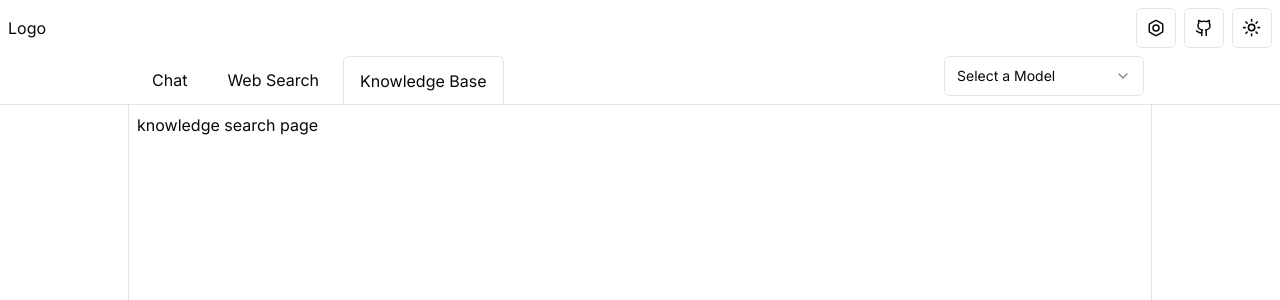
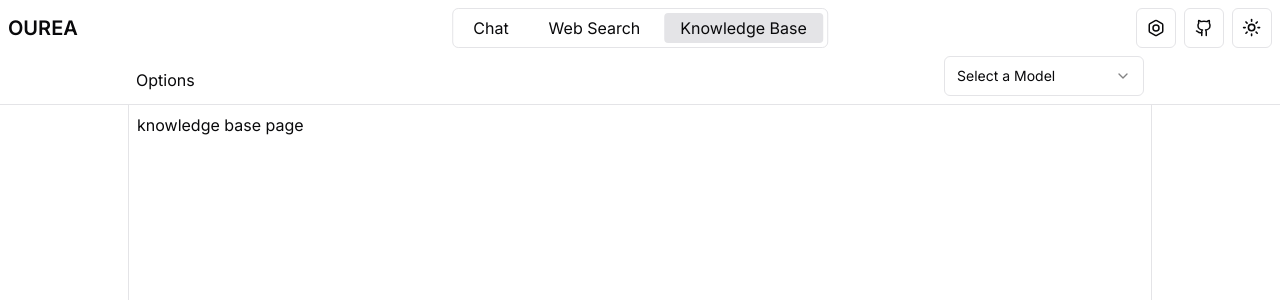
Before and after one commit to SpaceSkater/chat-ourea, a Next.js app: page /knowledge-base in a window 1280 px wide. Shown: the top 300 px of the page. Built offline with nearby package versions, Linux system fonts and the light colour scheme.

Commit message:
style: modify the tabs

```diff
--- a/app/(defalut)/knowledge-base/page.tsx
+++ b/app/(defalut)/knowledge-base/page.tsx
@@ -1,8 +1,5 @@
-import { ScrollArea } from "@/components/ui/scroll-area";
 export default function page() {
   return (
-    <ScrollArea className="mx-auto w-full max-w-5xl p-2 md:border-x">
-      knowledge search page
-    </ScrollArea>
+    <div className="mx-auto w-full max-w-5xl p-2 md:border-x">knowledge base page</div>
   );
 }
--- a/app/components/head/Head.tsx
+++ b/app/components/head/Head.tsx
@@ -1,12 +1,16 @@
 import SecondHead from "./SecondHead";
 import FirstRightButtons from "./FirstRightButtons";
+import Tabs from "./Tabs";
 const Head = () => {
   return (
     <div className="border-b">
       {/* First head */}
       <div className="px-2 pt-2">
-        <div className="flex items-center justify-between">
-          <div>Logo</div>
+        <div className="flex items-center justify-between gap-2 sm:relative">
+          <div className="hidden sm:block">
+            <p className="flex items-center text-xl font-semibold uppercase">Ourea</p>
+          </div>
+          <Tabs />
           <FirstRightButtons />
         </div>
       </div>
--- a/app/components/head/SecondHead.tsx
+++ b/app/components/head/SecondHead.tsx
@@ -1,12 +1,9 @@
-import Tabs from "./Tabs";
 import ModelSelect from "./ModelSelect";
 const SecondHead = () => {
   return (
     <div className="mx-auto max-w-5xl px-2 pt-2">
       <div className="flex justify-between">
-        {/* Tabs */}
-        <Tabs />
-        {/* Modle select */}
+        <div className="flex items-center">Options</div>
         <ModelSelect />
       </div>
     </div>
--- a/app/components/head/Tabs.tsx
+++ b/app/components/head/Tabs.tsx
@@ -15,9 +15,9 @@ const Tab = ({ pathname, currentPathname, children }: TabProps) => {
   return (
     <div
       className={cn(
-        "flex h-full items-center rounded-t-md px-2 py-2 text-xs sm:px-4 sm:text-base",
+        "flex h-full items-center rounded px-2 text-xs sm:px-4 sm:text-base",
         pathname === currentPathname
-          ? "border border-b-0"
+          ? "bg-zinc-200 dark:bg-zinc-800"
           : "cursor-pointer hover:underline hover:underline-offset-2"
       )}
     >
@@ -45,7 +45,7 @@ const Tabs = () => {
     ];
   }, []);
   return (
-    <div className="flex items-center gap-2">
+    <div className="left-1/2 top-0 flex h-10 items-center gap-2 rounded-md border p-1 sm:absolute sm:-translate-x-1/2">
       {tabsList.map((tab, i) => (
         <Tab key={i} pathname={tab.pathname} currentPathname={pathname}>
           <Link href={tab.pathname as string}>{tab.children}</Link>
```
